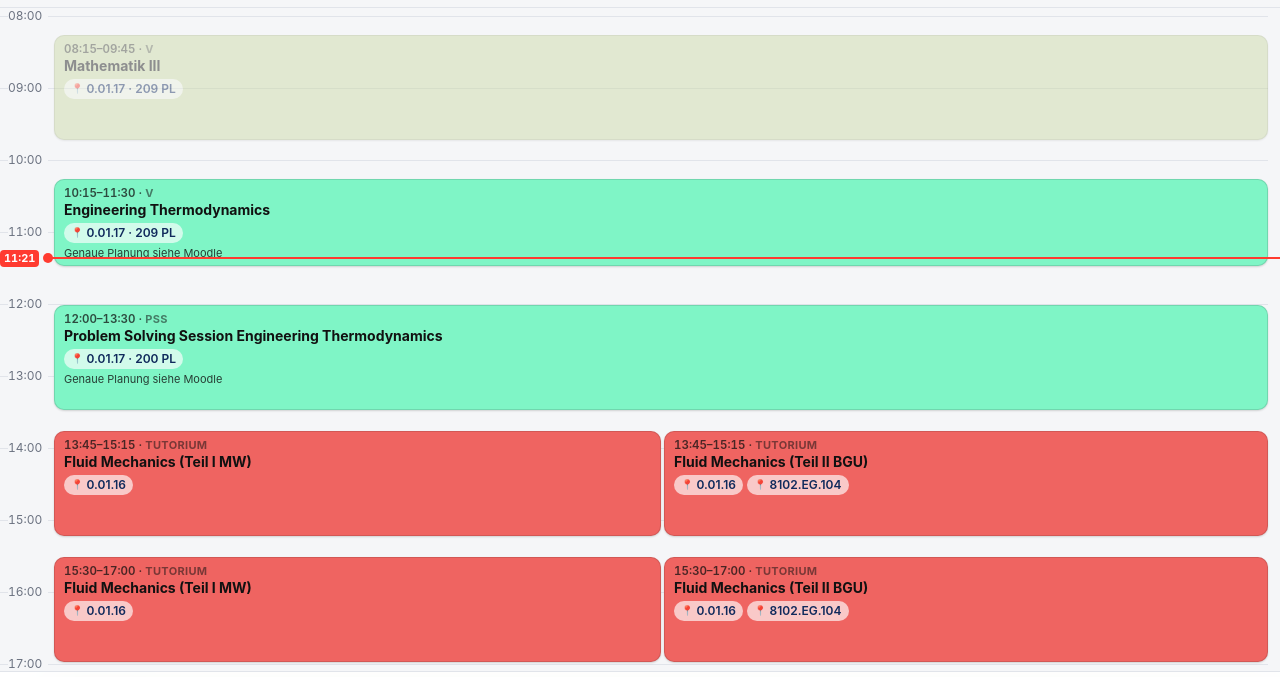
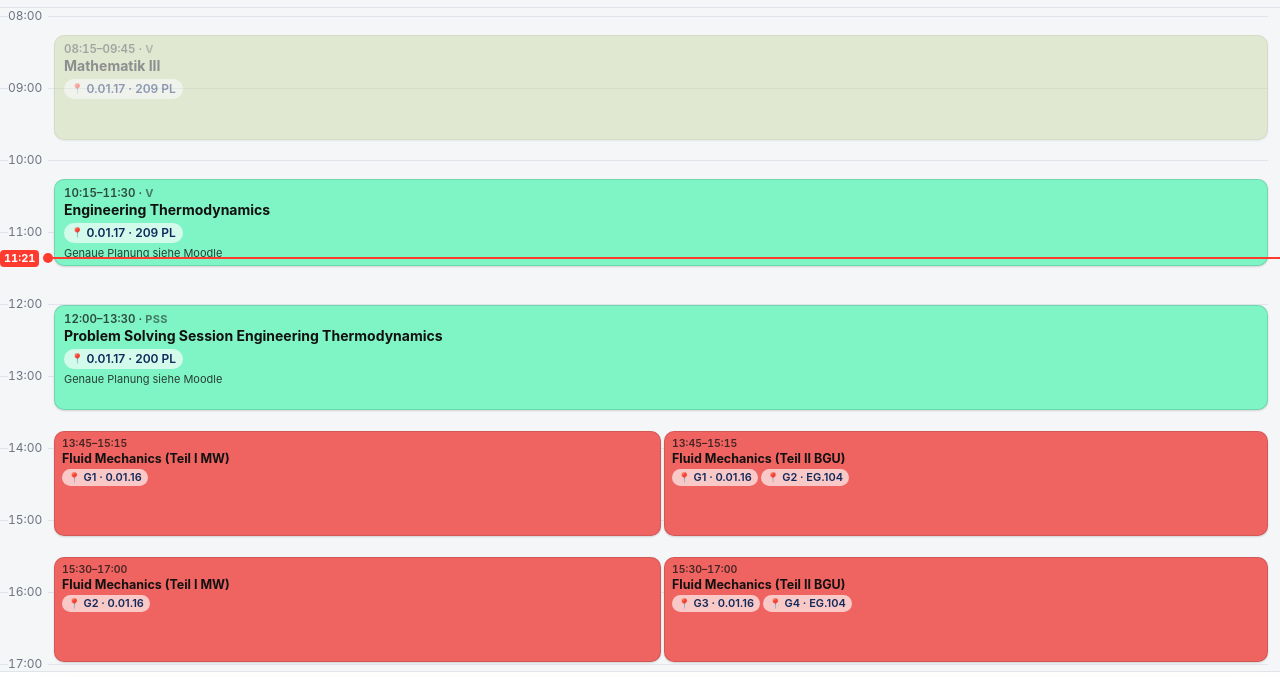
Before and after one commit to timarnoldev/timetable, a plain HTML site: page index.html in a window 1280 px wide. Shown: the part 64-741 px from the top of the page. Drawn offline with Linux system fonts and the light colour scheme.

Commit message:
Compact layout for parallel events
Co-Authored-By: Claude Opus 5.5 <noreply@anthropic.com>

```diff
--- a/index.html
+++ b/index.html
@@ -50,6 +50,11 @@
     text-decoration: none; white-space: nowrap; }
   .room::before { content: "📍"; font-size: 10px; }
   .ev .note { font-size: 11px; margin-top: 3px; opacity: .8; }
+  .ev.narrow { padding: 5px 7px; }
+  .ev.narrow .t { font-size: 10.5px; }
+  .ev.narrow .n { font-size: 12.5px; }
+  .ev.narrow .rooms { gap: 3px; margin-top: 3px; }
+  .ev.narrow .room { font-size: 11px; padding: 1px 6px; }
 
   .now { position: absolute; left: 48px; right: -12px; height: 0; border-top: 2px solid var(--now); z-index: 10;
     pointer-events: none; }
@@ -264,13 +269,15 @@ function render(scrollToNow) {
     items.forEach((it, idx) => {
       const e = it.e, w = 100 / it.ncol;
       const past = isToday && it.en <= nowMin;
-      html += `<div class="ev${past ? " past" : ""}" data-i="${idx}" style="--c:${e.c};
+      html += `<div class="ev${past ? " past" : ""}${it.ncol > 1 ? " narrow" : ""}" data-i="${idx}" style="--c:${e.c};
         top:calc(${(it.s - START*60)/60} * var(--hour) + 1px); height:calc(${(it.en - it.s)/60} * var(--hour) - 3px);
         left:calc(${it.col * w}% + ${it.col ? 3 : 0}px); width:calc(${w}% - ${it.col ? 3 : 0}px)">
-        <div class="t">${e.s}–${e.e} · <span class="k">${esc(e.k)}</span></div>
+        <div class="t">${e.s}–${e.e}${it.ncol > 1 ? "" : ` · <span class="k">${esc(e.k)}</span>`}</div>
         <div class="n">${esc(e.n)}</div>
         <div class="rooms">${e.rooms.map(r =>
-          `<a class="room" href="${NAV(R[r.r])}" target="_blank" rel="noopener">${esc(r.r.replace("BC2 ",""))}${it.ncol > 1 ? "" : ` · ${esc(r.label)}`}</a>`).join("")}</div>
+          `<a class="room" href="${NAV(R[r.r])}" target="_blank" rel="noopener">${it.ncol > 1
+            ? `${esc(r.label.replace("Gruppe ","G"))} · ${esc(r.r.replace("BC2 ","").replace("8102.",""))}`
+            : `${esc(r.r.replace("BC2 ",""))} · ${esc(r.label)}`}</a>`).join("")}</div>
         ${e.note && it.ncol === 1 ? `<div class="note">${esc(e.note)}</div>` : ""}
       </div>`;
     });
```
